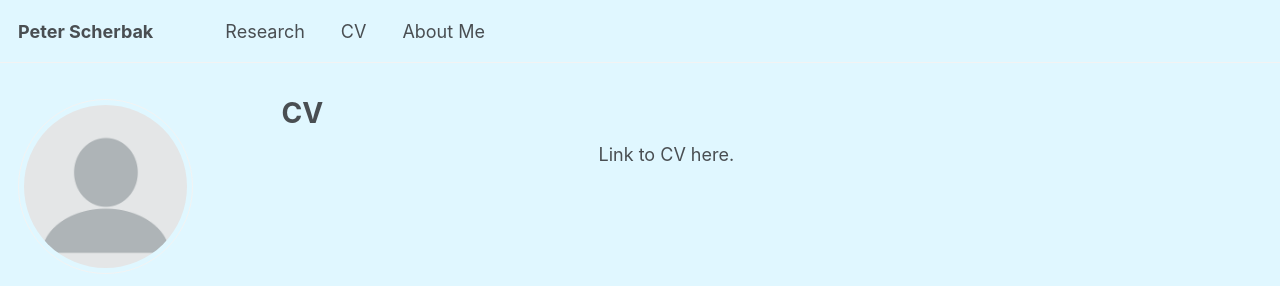
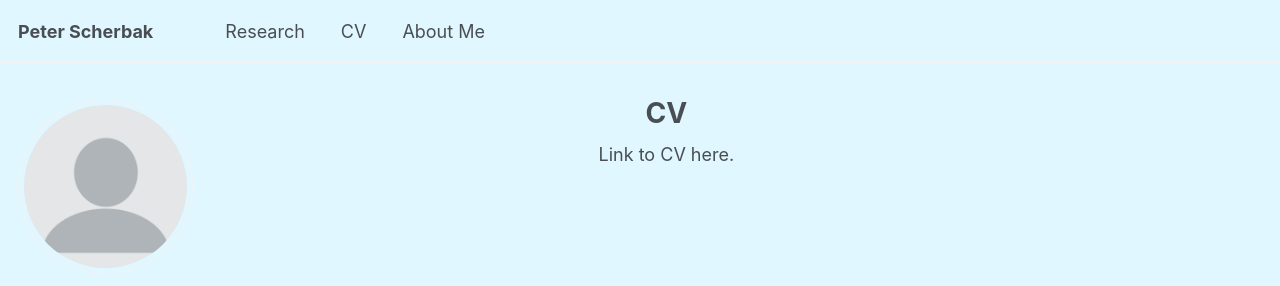
Before and after one commit to peterscherbak/peterscherbak.github.io, a Jekyll site: the page built from _pages/cv_link.md, in a window 1280 px wide. Shown: the top 286 px of the page. Built offline with Jekyll 4.4.1, drawn with Linux system fonts in a browser that asks for light colours; some web fonts are replaced; a script that is not in the unit is left out.

Commit message:
Update cv_link.md

```diff
--- a/_pages/cv_link.md
+++ b/_pages/cv_link.md
@@ -5,6 +5,11 @@ permalink: /cv_link/
 author_profile: true
 ---
 
+<style>
+.page__title {
+  text-align: center;
+}
+</style>
 
 <div style="text-align: center;">
   Link to CV here.
```
